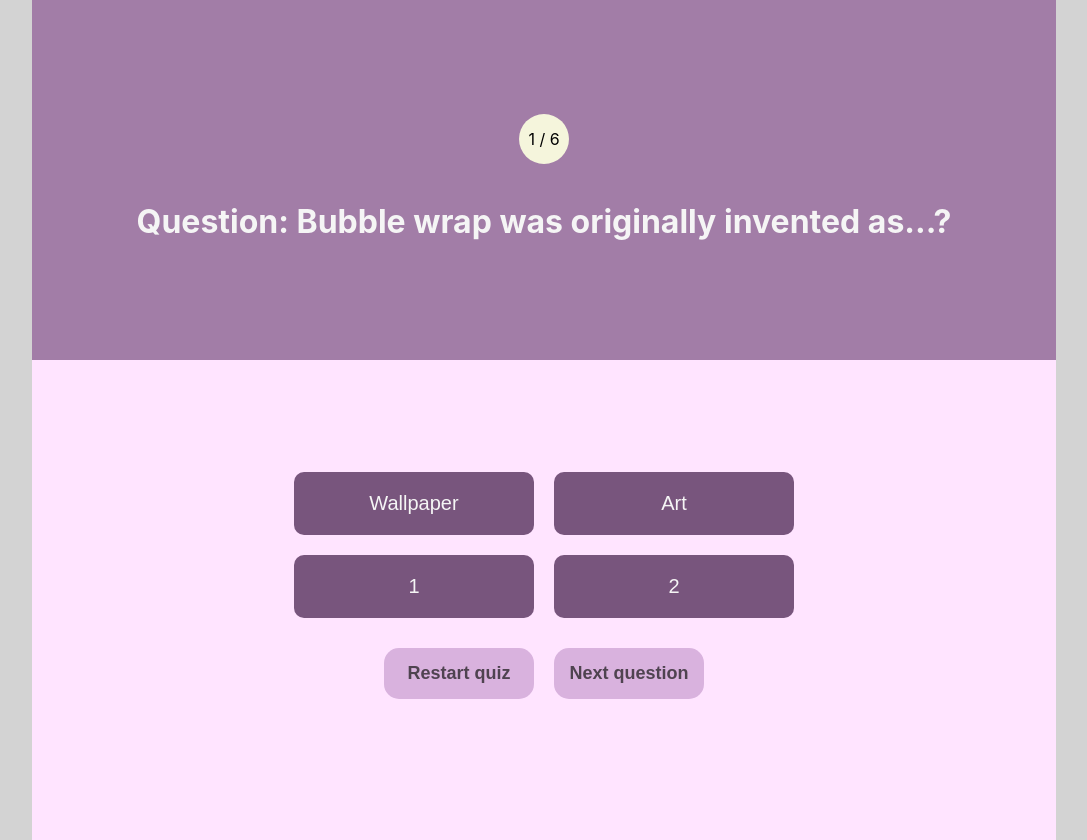
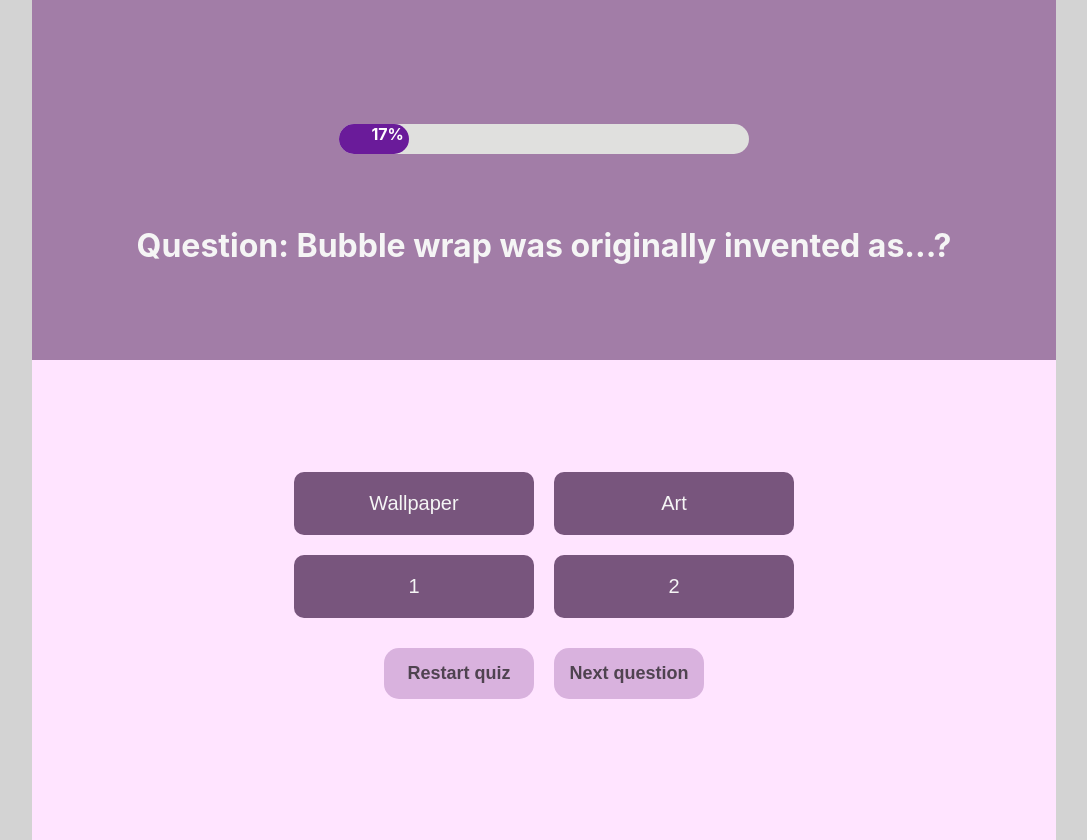
Before and after one commit to Technigo/project-redux-quiz-old, a React (Create React App) app: page /quiz in a window 1280 px wide. Both pictures are taken after a click on the button "Lets get started!". Shown: the whole page, without its empty margins (96-1183 px from the left). Built offline with nearby package versions, Linux system fonts and the light colour scheme.

Commit message:
created a processbar

```diff
--- a/src/components/CurrentQuestion.js
+++ b/src/components/CurrentQuestion.js
@@ -7,10 +7,17 @@ import { NextButton } from 'components/NextButton'
 import { ReturnButton } from 'components/ReturnButton'
 import Summary from 'components/Summary'
 import styled from 'styled-components/macro';
+import ProgressBar from 'components/Progressbar';
+
 
 export const CurrentQuestion = () => {
   const question = useSelector((state) => state.quiz.questions[state.quiz.currentQuestionIndex])
   const store = useSelector((state) => state.quiz)
+  const result = useSelector((state) => state.quiz.questions.length)
+  const id = useSelector(state => state.quiz.questions[state.quiz.currentQuestion].id)
+
+  console.log('store', store)
+  console.log('result', result) //funkar
 
   const dispatch = useDispatch();
 
@@ -21,6 +28,7 @@ export const CurrentQuestion = () => {
   const answer = useSelector((state) =>
   state.quiz.answers.find((a) => ( a.questionId === question.id)
   ));
+
 
   const onAnswerSubmit = (questionId, answerIndex) => {
     dispatch(quiz.actions.submitAnswer(
@@ -35,13 +43,16 @@ export const CurrentQuestion = () => {
     }
   }
 
+  const bgcolor = '#6a1b9a'
+  let completed =Math.round((question.id/result) *100)
+
   return (
   <>
     {!store.quizOver ? (
        <OuterWrapperQuestion>
         <InnerWrapperQuestion>
         <QuestionWrapper>
-        <Counter>{question.id} / 6</Counter>
+        <ProgressBar bgcolor={bgcolor} completed={completed} />
         <Text>Question: {question.questionText}</Text>
         </QuestionWrapper>
 
--- /dev/null
+++ b/src/components/Progressbar.js
@@ -0,0 +1,36 @@
+import React from 'react';
+
+const ProgressBar = (props) => {
+  const { bgcolor, completed } = props;
+  const containerStyles = {
+    height: 30,
+    width: '40%',
+    backgroundColor: '#e0e0de',
+    borderRadius: 50,
+    margin: 50
+  }
+
+  const fillerStyles = {
+    height: '100%',
+    width: `${completed}%`,
+    backgroundColor: bgcolor,
+    borderRadius: 'inherit',
+    textAlign: 'right'
+  }
+
+  const labelStyles = {
+    padding: 5,
+    color: 'white',
+    fontWeight: 'bold'
+  }
+
+  return (
+    <div style={containerStyles}>
+      <div style={fillerStyles}>
+        <span style={labelStyles}>{`${completed}%`}</span>
+      </div>
+    </div>
+  );
+};
+
+export default ProgressBar;
--- a/src/reducers/quiz.js
+++ b/src/reducers/quiz.js
@@ -33,7 +33,8 @@ const initialState = {
   answers: [],
   currentQuestionIndex: 0,
   quizOver: false,
-  quizStart: false
+  quizStart: false,
+  currentQuestion: 1
 }
 
 export const quiz = createSlice({
```
